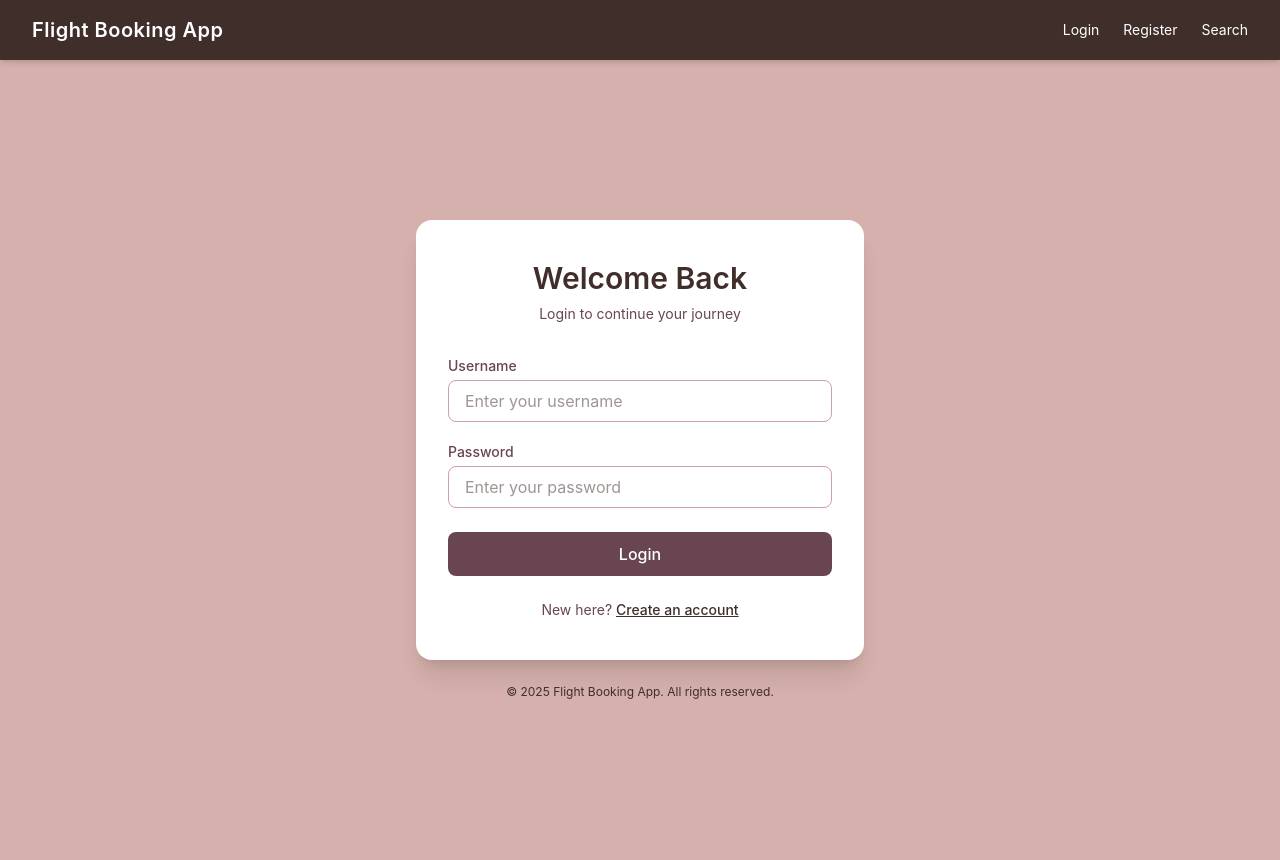
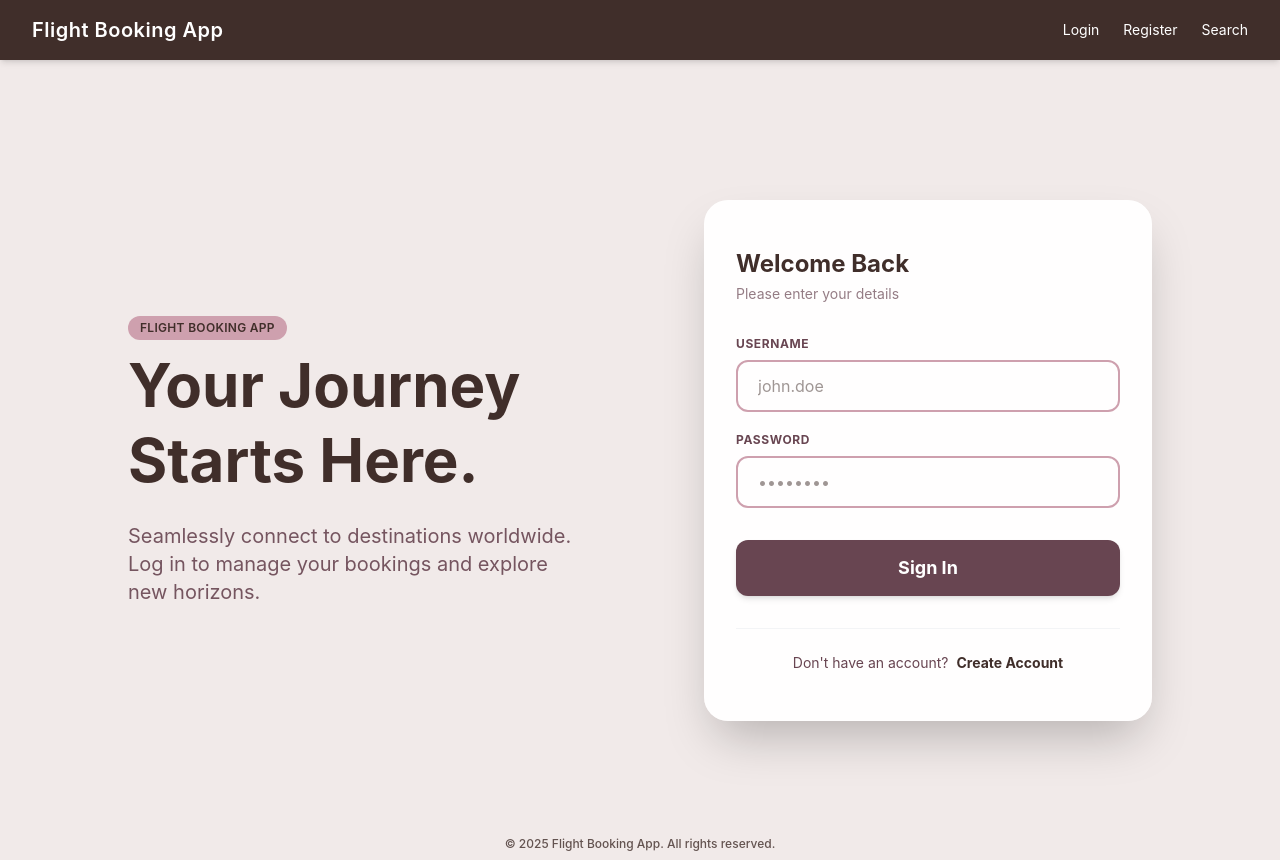
Before and after one commit to NaynaBisht/FlightBooking_Microservices_App, an Angular app in the folder frontend/flight-booking-ui/: page /login in a window 1280 px wide. Built offline with nearby package versions, Linux system fonts and the light colour scheme.

Commit message:
Design changes login page

```diff
--- a/frontend/flight-booking-ui/src/app/pages/login/login.html
+++ b/frontend/flight-booking-ui/src/app/pages/login/login.html
@@ -1,107 +1,103 @@
 <div
-  class="min-h-screen flex items-center justify-center px-4"
-  style="background-color:#D5B0AC;"
+  class="min-h-screen flex flex-col items-center justify-center p-6 relative overflow-hidden"
+  style="background-color: #f1eae9"
 >
-  <div class="w-full max-w-md">
+  <div class="w-full max-w-5xl grid grid-cols-1 md:grid-cols-2 gap-12 items-center z-10">
+    <div class="text-center md:text-left space-y-6 animate-fade-in-up">
+      <div
+        class="inline-block px-3 py-1 rounded-full text-xs font-semibold tracking-wide uppercase mb-2"
+        style="background-color: #cea0ae; color: #402e2a"
+      >
+        Flight Booking App
+      </div>
 
+      <h1 class="text-5xl md:text-6xl font-bold leading-tight" style="color: #402e2a">
+        Your Journey <br />
+        Starts Here.
+      </h1>
+
+      <p class="text-lg md:text-xl opacity-90 max-w-md mx-auto md:mx-0" style="color: #684551">
+        Seamlessly connect to destinations worldwide. Log in to manage your bookings and explore new
+        horizons.
+      </p>
+    </div>
+
+    <div class="flex justify-center md:justify-end">
       <form
-      class="bg-white rounded-2xl shadow-xl px-8 py-10"
+        class="bg-white/95 backdrop-blur-sm rounded-3xl shadow-2xl px-8 py-12 w-full max-w-md transform transition-all duration-300 hover:scale-[1.01]"
         [formGroup]="loginForm"
         (ngSubmit)="login()"
       >
+        <div class="mb-8">
+          <h2 class="text-2xl font-bold mb-1" style="color: #402e2a">Welcome Back</h2>
+          <p class="text-sm opacity-70" style="color: #684551">Please enter your details</p>
+        </div>
 
-      <!-- Title -->
-      <h1
-        class="text-3xl font-semibold text-center mb-2"
-        style="color:#402E2A;"
-      >
-        Welcome Back
-      </h1>
-
-      <p
-        class="text-center text-sm mb-8"
-        style="color:#684551;"
-      >
-        Login to continue your journey
-      </p>
-
-      <!-- Username -->
-      <div class="mb-5">
+        <div class="mb-5 group">
           <label
-          class="block text-sm font-medium mb-1"
-          style="color:#684551;"
+            class="block text-xs font-bold uppercase tracking-wider mb-2"
+            style="color: #684551"
           >
             Username
           </label>
           <input
             type="text"
             formControlName="username"
-          placeholder="Enter your username"
-          class="w-full px-4 py-2 rounded-lg border focus:outline-none focus:ring-2 transition"
-          style="
-            border-color:#CEA0AE;
-            --tw-ring-color:#CEA0AE;
-            color:#402E2A;
-          "
+            placeholder="john.doe"
+            class="w-full px-5 py-3 rounded-xl border-2 bg-transparent focus:outline-none transition-colors duration-300"
+            style="border-color: #cea0ae; color: #402e2a"
+            onfocus="this.style.borderColor='#684551'"
+            onblur="this.style.borderColor='#CEA0AE'"
           />
         </div>
 
-      <!-- Password -->
-      <div class="mb-6">
+        <div class="mb-8 group">
           <label
-          class="block text-sm font-medium mb-1"
-          style="color:#684551;"
+            class="block text-xs font-bold uppercase tracking-wider mb-2"
+            style="color: #684551"
           >
             Password
           </label>
           <input
             type="password"
             formControlName="password"
-          placeholder="Enter your password"
-          class="w-full px-4 py-2 rounded-lg border focus:outline-none focus:ring-2 transition"
-          style="
-            border-color:#CEA0AE;
-            --tw-ring-color:#CEA0AE;
-            color:#402E2A;
-          "
+            placeholder="••••••••"
+            class="w-full px-5 py-3 rounded-xl border-2 bg-transparent focus:outline-none transition-colors duration-300"
+            style="border-color: #cea0ae; color: #402e2a"
+            onfocus="this.style.borderColor='#684551'"
+            onblur="this.style.borderColor='#CEA0AE'"
           />
         </div>
 
-      <!-- Login Button -->
         <button
           type="submit"
-        class="w-full py-2.5 rounded-lg text-white font-medium transition-all duration-300      hover:shadow-lg"
-        style="background-color:#684551;"
+          class="w-full py-3.5 rounded-xl text-white font-bold text-lg shadow-md hover:shadow-xl transition-all duration-300 transform active:scale-95"
+          style="background-color: #684551"
           onmouseover="this.style.backgroundColor='#402E2A'"
           onmouseout="this.style.backgroundColor='#684551'"
         >
-        Login
+          Sign In
         </button>
 
-      <!-- Register link -->
-      <p
-        class="text-center text-sm mt-6"
-        style="color:#684551;"
-      >
-        New here?
+        <div class="text-center mt-8 pt-6 border-t border-gray-100">
+          <p class="text-sm" style="color: #684551">
+            Don't have an account?
             <a
               routerLink="/register"
-          class="font-medium"
-          style="color:#402E2A; text-decoration: underline; cursor: pointer;"
+              class="font-bold hover:underline ml-1"
+              style="color: #402e2a; cursor: pointer"
             >
-          Create an account
+              Create Account
             </a>
           </p>
+        </div>
+      </form>
+    </div>
+  </div>
 
-    </form>
-
-    <!-- Footer -->
-    <p
-      class="text-center text-xs mt-6"
-      style="color:#402E2A;"
-    >
+  <div class="absolute bottom-2 w-full text-center z-0">
+    <p class="text-xs font-medium opacity-80" style="color: #402e2a">
       © 2025 Flight Booking App. All rights reserved.
     </p>
-
   </div>
 </div>
```
Lines whose indentation alone changed are shown as unchanged.
